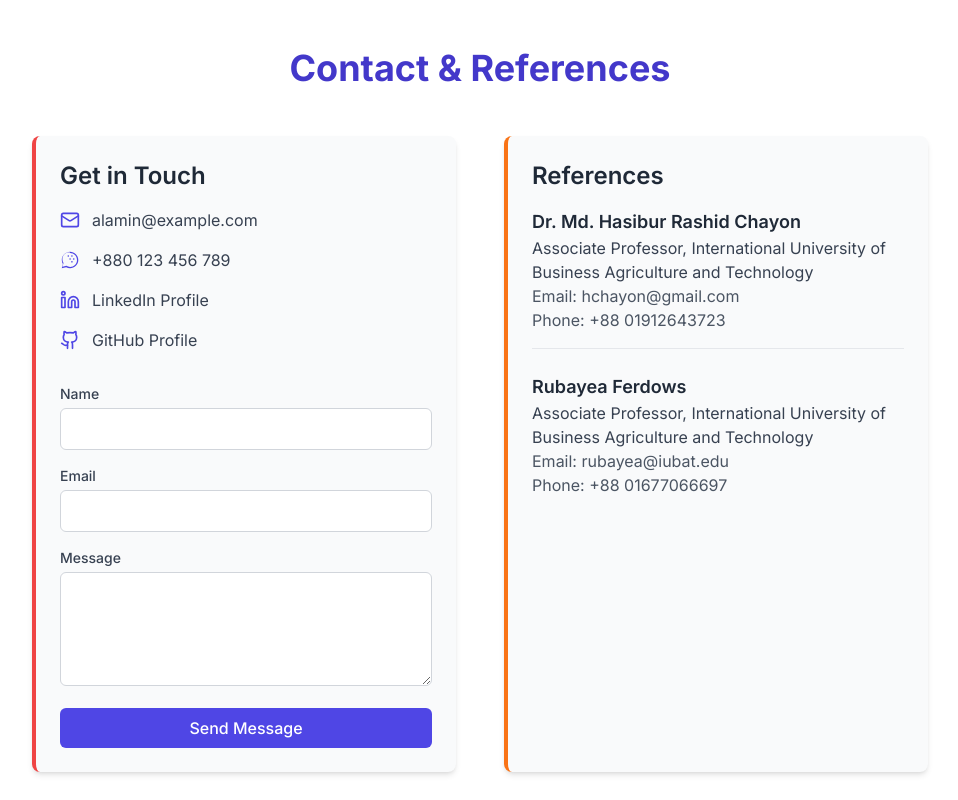
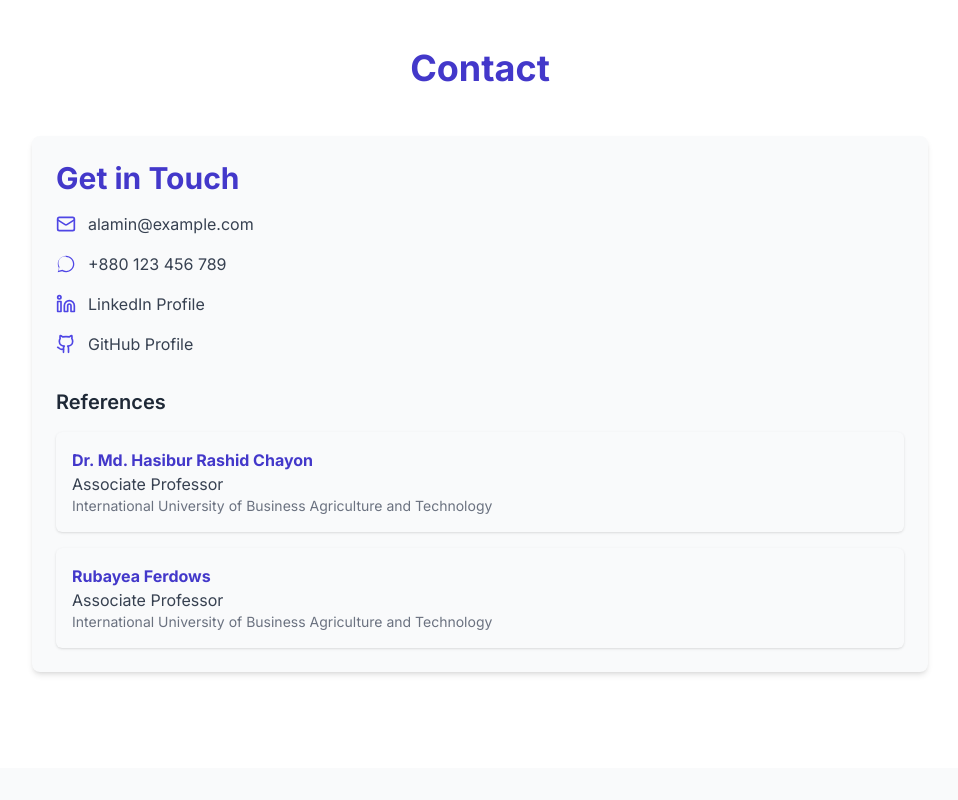
Before and after one commit to alamin5G/portfolio, a React (Create React App) app: page / in a window 1280 px wide. Shown: the part 6460-7260 px from the top of the page, without its empty margins (160-1118 px from the left). Built offline with nearby package versions, Linux system fonts and the light colour scheme.

Commit message:
contact form updated

```diff
--- a/src/App.js
+++ b/src/App.js
@@ -1,4 +1,4 @@
-import { Award, Brain, Briefcase, Code, Database, Github, GraduationCap, Lightbulb, Linkedin, Mail } from 'lucide-react';
+import { Award, Brain, Briefcase, Code, Database, GraduationCap, Lightbulb } from 'lucide-react';
 import { useEffect, useState } from 'react';
 import AnimatedName from './components/AnimatedName';
 import ButterflyEffect from './components/ButterflyEffect';
@@ -201,8 +201,8 @@ const App = () => {
     "Tailored software to meet specific client requirements for the previous organization."
   ],
   technologies: ["Java", "Spring Boot", "MySQL", "Spring Web MVC", "Spring Data JPA", "Thymeleaf", "Bootstrap", "JavaScript"],
-  githubUrl: "https://github.com/alamin5g/gold-lab-management",
-  liveUrl: "https://gold-lab.alamin.dev" // Optional - remove if you don't have a live demo
+  githubUrl: "https://github.com/alamin5G/CbtGoldLab",
+  liveUrl: "https://github.com/alamin5G/CbtGoldLab" // Optional - remove if you don't have a live demo
 },
   {
     name: "Electronic Store E-Commerce Application",
@@ -305,15 +305,12 @@ const App = () => {
       name: "Dr. Md. Hasibur Rashid Chayon",
       title: "Associate Professor",
       institution: "International University of Business Agriculture and Technology",
-      email: "hchayon@gmail.com",
-      phone: "+88 01912643723"
+
     },
     {
       name: "Rubayea Ferdows",
       title: "Associate Professor",
       institution: "International University of Business Agriculture and Technology",
-      email: "rubayea@iubat.edu",
-      phone: "+88 01677066697"
     }
   ];
 
@@ -621,57 +618,18 @@ const scrollToSection = (id) => {
         </section>
 
         {/* Contact & References Section */}
-        <section id="contact" className="py-16 md:py-24 bg-white p-4">
-          <div className="container mx-auto max-w-4xl">
-            <h2 className="text-4xl font-bold text-center text-indigo-700 mb-12">Contact & References</h2>
+        <section id="contact" className="py-16 md:py-24 bg-white dark:bg-gray-900 p-4">
+  <div className="container mx-auto max-w-4xl">
+    <h2 className="text-4xl font-bold text-center text-indigo-700 dark:text-indigo-400 mb-12">Contact</h2>
 
-            <div className="grid grid-cols-1 md:grid-cols-2 gap-12">
-              {/* Contact Info */}
-              <div className="bg-gray-50 p-6 rounded-lg shadow-md border-l-4 border-red-500">
-                <h3 className="text-2xl font-semibold text-gray-800 mb-4">Get in Touch</h3>
-                <div className="space-y-4 mb-8">
-                  <p className="flex items-center text-gray-700">
-                    <Mail className="w-5 h-5 mr-3 text-indigo-600" />
-                    <a href={`mailto:${profile.contact.email}`} className="hover:underline">{profile.contact.email}</a>
-                  </p>
-                  {/* WhatsApp Icon (inline SVG) */}
-                  <p className="flex items-center text-gray-700">
-                    <svg className="w-5 h-5 mr-3 text-indigo-600" fill="currentColor" viewBox="0 0 24 24" xmlns="http://www.w3.org/2000/svg">
-                      <path d="M12.04 2c-5.45 0-9.91 4.46-9.91 9.91 0 1.75.46 3.45 1.35 4.96l-1.4 5.16 5.29-1.38c1.45.79 3.08 1.21 4.67 1.21 5.46 0 9.92-4.46 9.92-9.91s-4.46-9.91-9.92-9.91zm.04 1.57c4.61 0 8.34 3.73 8.34 8.34 0 4.61-3.73 8.34-8.34 8.34-1.57 0-3.1-.44-4.43-1.25l-4.66 1.22 1.24-4.56c-.85-1.37-1.32-2.92-1.32-4.55 0-4.61 3.73-8.34 8.34-8.34zm-2.19 2.76c-.22 0-.44.08-.6.24-.16.16-.24.38-.24.64v.08c0 .26.08.48.24.64.16.16.38.24.6.24h.08c.22 0 .44-.08.6-.24.16-.16.24-.38.24-.64v-.08c0-.26-.08-.48-.24-.64-.16-.16-.38-.24-.6-.24zm4.38 0c-.22 0-.44.08-.6.24-.16.16-.24.38-.24.64v.08c0 .26.08.48.24.64.16.16.38.24.6.24h.08c.22 0 .44-.08.6-.24.16-.16.24-.38.24-.64v-.08c0-.26-.08-.48-.24-.64-.16-.16-.38-.24-.6-.24zm-2.19 3.48c-.22 0-.44.08-.6.24-.16.16-.24.38-.24.64v.08c0 .26.08.48.24.64.16.16.38.24.6.24h.08c.22 0 .44-.08.6-.24.16-.16.24-.38.24-.64v-.08c0-.26-.08-.48-.24-.64-.16-.16-.38-.24-.6-.24zm4.38 0c-.22 0-.44.08-.6.24-.16.16-.24.38-.24.64v.08c0 .26.08.48.24.64.16.16.38.24.6.24h.08c.22 0 .44-.08.6-.24.16-.16.24-.38.24-.64v-.08c0-.26-.08-.48-.24-.64-.16-.16-.38-.24-.6-.24zm-2.19 3.48c-.22 0-.44.08-.6.24-.16.16-.24.38-.24.64v.08c0 .26.08.48.24.64.16.16.38.24.6.24h.08c.22 0 .44-.08.6-.24.16-.16.24-.38.24-.64v-.08c0-.26-.08-.48-.24-.64-.16-.16-.38-.24-.6-.24z" />
-                    </svg>
-                    <a href={`https://wa.me/${profile.contact.whatsapp.replace(/\s|\+/g, '')}`} target="_blank" rel="noopener noreferrer" className="hover:underline">{profile.contact.whatsapp}</a>
-                  </p>
-                  <p className="flex items-center text-gray-700">
-                    <Linkedin className="w-5 h-5 mr-3 text-indigo-600" />
-                    <a href={profile.contact.linkedin} target="_blank" rel="noopener noreferrer" className="hover:underline">LinkedIn Profile</a>
-                  </p>
-                  <p className="flex items-center text-gray-700">
-                    <Github className="w-5 h-5 mr-3 text-indigo-600" />
-                    <a href={profile.contact.github} target="_blank" rel="noopener noreferrer" className="hover:underline">GitHub Profile</a>
-                  </p>
-                </div>
-
-                {/* Add the contact form */}
-                <ContactForm />
-              </div>
-
-              {/* References */}
-              <div className="bg-gray-50 p-6 rounded-lg shadow-md border-l-4 border-orange-500">
-                <h3 className="text-2xl font-semibold text-gray-800 mb-4">References</h3>
-                <div className="space-y-6">
-                  {references.map((ref, index) => (
-                    <div key={index} className="border-b pb-4 last:border-b-0 last:pb-0">
-                      <p className="font-semibold text-lg text-gray-800">{ref.name}</p>
-                      <p className="text-gray-700">{ref.title}, {ref.institution}</p>
-                      <p className="text-gray-600">Email: {ref.email}</p>
-                      <p className="text-gray-600">Phone: {ref.phone}</p>
-                    </div>
-                  ))}
-                </div>
-              </div>
-            </div>
-          </div>
-        </section>
+    <div className="bg-gray-50 dark:bg-gray-800 p-6 rounded-lg shadow-md">
+      <ContactForm
+        profile={profile.contact}
+        references={references}
+      />
+    </div>
+  </div>
+</section>
       </main>
 
       {/* Footer */}
--- a/src/components/ContactForm.jsx
+++ b/src/components/ContactForm.jsx
@@ -1,109 +1,50 @@
-import emailjs from '@emailjs/browser';
-import { useRef, useState } from 'react';
+import { Github, Linkedin, Mail } from 'lucide-react';
 
-const ContactForm = () => {
-  const form = useRef();
-  const [formData, setFormData] = useState({
-    name: '',
-    email: '',
-    message: ''
-  });
-  const [status, setStatus] = useState(null);
-  const [error, setError] = useState(null);
-
-  const handleChange = (e) => {
-    setFormData({ ...formData, [e.target.name]: e.target.value });
-  };
-
-  const handleSubmit = (e) => {
-    e.preventDefault();
-    setStatus('sending');
-    setError(null);
-
-    // Replace with your EmailJS service ID, template ID, and public key
-    emailjs.sendForm(
-      'YOUR_SERVICE_ID',
-      'YOUR_TEMPLATE_ID',
-      form.current,
-      'YOUR_PUBLIC_KEY'
-    )
-    .then((result) => {
-      console.log('Email sent successfully:', result.text);
-      setStatus('success');
-      setFormData({ name: '', email: '', message: '' });
-
-      // Reset status after 5 seconds
-      setTimeout(() => setStatus(null), 5000);
-    })
-    .catch((error) => {
-      console.error('Error sending email:', error);
-      setStatus('error');
-      setError('Failed to send message. Please try again later.');
-    });
-  };
-
-  return (
-    <form ref={form} onSubmit={handleSubmit} className="space-y-4">
+const ContactForm = ({ profile, references }) => (
+  <div className="space-y-8">
+    {/* Social Links */}
     <div>
-        <label htmlFor="name" className="block text-sm font-medium text-gray-700 dark:text-gray-300 mb-1">Name</label>
-        <input
-          type="text"
-          id="name"
-          name="name"
-          value={formData.name}
-          onChange={handleChange}
-          required
-          className="w-full px-4 py-2 border border-gray-300 dark:border-gray-600 rounded-md focus:ring-indigo-500 focus:border-indigo-500 dark:bg-gray-700 dark:text-white"
-        />
+      <h2 className="text-3xl font-bold text-indigo-700 dark:text-indigo-400 mb-4">Get in Touch</h2>
+      <div className="space-y-4 mb-6">
+        <p className="flex items-center text-gray-700 dark:text-gray-300">
+          <Mail className="w-5 h-5 mr-3 text-indigo-600 dark:text-indigo-400" />
+          <a href={`mailto:${profile.email}`} className="hover:underline">{profile.email}</a>
+        </p>
+        {/* WhatsApp Icon */}
+        <p className="flex items-center text-gray-700 dark:text-gray-300">
+          <svg className="w-5 h-5 mr-3 text-indigo-600 dark:text-indigo-400" fill="currentColor" viewBox="0 0 24 24" xmlns="http://www.w3.org/2000/svg">
+            <path d="M12.04 2c-5.45 0-9.91 4.46-9.91 9.91 0 1.75.46 3.45 1.35 4.96l-1.4 5.16 5.29-1.38c1.45.79 3.08 1.21 4.67 1.21 5.46 0 9.92-4.46 9.92-9.91s-4.46-9.91-9.92-9.91zm.04 1.57c4.61 0 8.34 3.73 8.34 8.34 0 4.61-3.73 8.34-8.34 8.34-1.57 0-3.1-.44-4.43-1.25l-4.66 1.22 1.24-4.56c-.85-1.37-1.32-2.92-1.32-4.55 0-4.61 3.73-8.34 8.34-8.34z" />
+          </svg>
+          <a href={`https://wa.me/${profile.whatsapp.replace(/\s|\+/g, '')}`} target="_blank" rel="noopener noreferrer" className="hover:underline">{profile.whatsapp}</a>
+        </p>
+        <p className="flex items-center text-gray-700 dark:text-gray-300">
+          <Linkedin className="w-5 h-5 mr-3 text-indigo-600 dark:text-indigo-400" />
+          <a href={profile.linkedin} target="_blank" rel="noopener noreferrer" className="hover:underline">LinkedIn Profile</a>
+        </p>
+        <p className="flex items-center text-gray-700 dark:text-gray-300">
+          <Github className="w-5 h-5 mr-3 text-indigo-600 dark:text-indigo-400" />
+          <a href={profile.github} target="_blank" rel="noopener noreferrer" className="hover:underline">GitHub Profile</a>
+        </p>
+      </div>
     </div>
 
+    {/* References */}
     <div>
-        <label htmlFor="email" className="block text-sm font-medium text-gray-700 dark:text-gray-300 mb-1">Email</label>
-        <input
-          type="email"
-          id="email"
-          name="email"
-          value={formData.email}
-          onChange={handleChange}
-          required
-          className="w-full px-4 py-2 border border-gray-300 dark:border-gray-600 rounded-md focus:ring-indigo-500 focus:border-indigo-500 dark:bg-gray-700 dark:text-white"
-        />
+      <h3 className="text-xl font-semibold text-gray-800 dark:text-gray-200 mb-4">References</h3>
+      <div className="space-y-4">
+        {references.map((ref, idx) => (
+          <div
+            key={idx}
+            className="bg-gray-50 dark:bg-gray-800 p-4 rounded-md shadow hover:shadow-md transition-all duration-300"
+          >
+            <div className="font-bold text-indigo-700 dark:text-indigo-400">{ref.name}</div>
+            <div className="text-gray-700 dark:text-gray-300">{ref.title}</div>
+            <div className="text-gray-500 dark:text-gray-400 text-sm">{ref.institution}</div>
           </div>
-
-      <div>
-        <label htmlFor="message" className="block text-sm font-medium text-gray-700 dark:text-gray-300 mb-1">Message</label>
-        <textarea
-          id="message"
-          name="message"
-          value={formData.message}
-          onChange={handleChange}
-          required
-          rows="4"
-          className="w-full px-4 py-2 border border-gray-300 dark:border-gray-600 rounded-md focus:ring-indigo-500 focus:border-indigo-500 dark:bg-gray-700 dark:text-white"
-        ></textarea>
+        ))}
       </div>
-
-      <button
-        type="submit"
-        disabled={status === 'sending'}
-        className="w-full bg-indigo-600 text-white font-medium py-2 px-4 rounded-md hover:bg-indigo-700 focus:outline-none focus:ring-2 focus:ring-indigo-500 transition-colors disabled:opacity-50"
-      >
-        {status === 'sending' ? 'Sending...' : 'Send Message'}
-      </button>
-
-      {status === 'success' && (
-        <div className="text-green-600 bg-green-50 dark:bg-green-900/20 dark:text-green-400 p-3 rounded-md text-center">
-          Thank you! Your message has been sent successfully.
     </div>
-      )}
-
-      {status === 'error' && (
-        <div className="text-red-600 bg-red-50 dark:bg-red-900/20 dark:text-red-400 p-3 rounded-md text-center">
-          {error}
   </div>
-      )}
-    </form>
 );
-};
 
 export default ContactForm;
```
Lines whose indentation alone changed are shown as unchanged.
